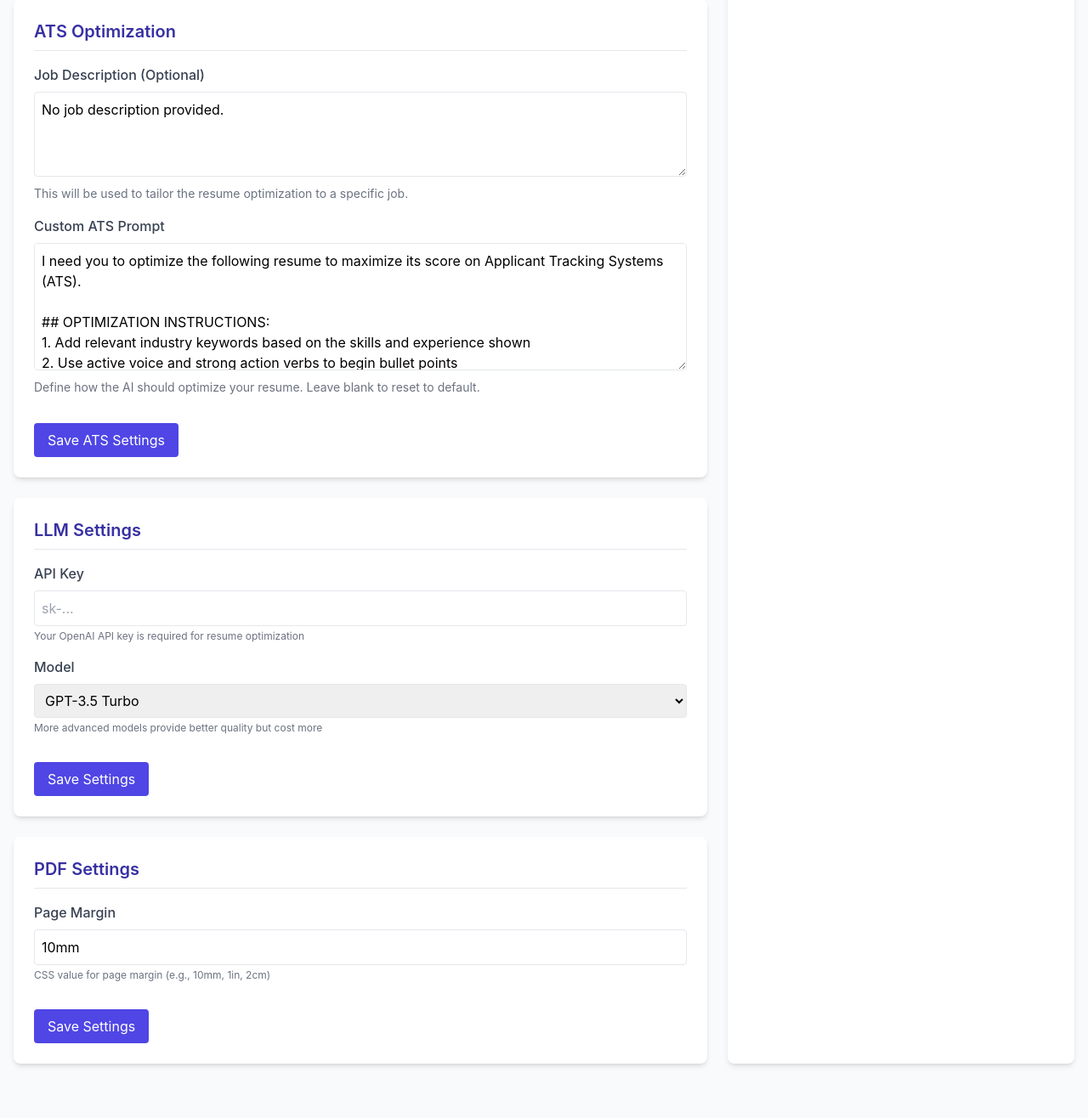
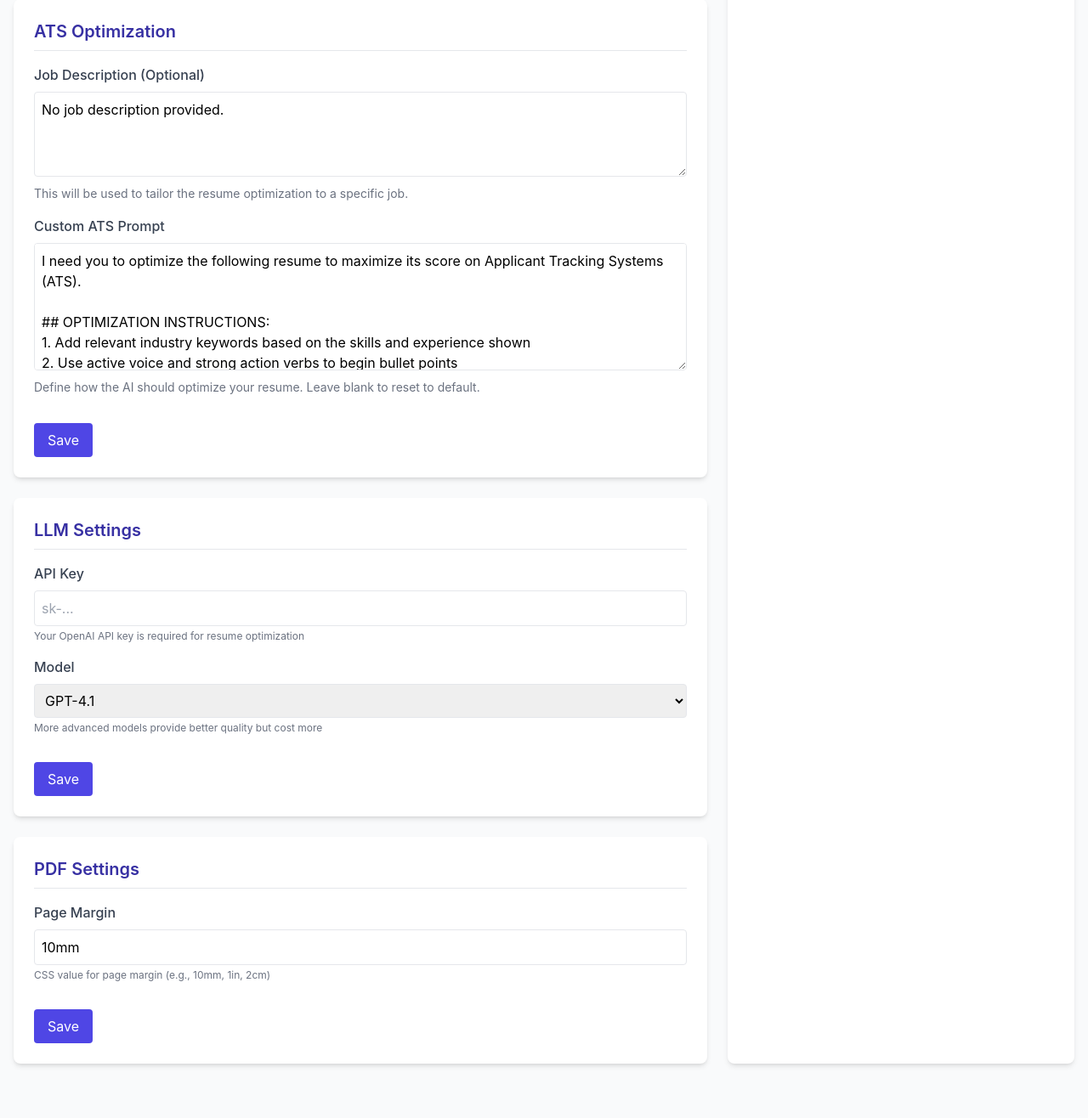
Before and after one commit to ocontant/auto-resume, a FastAPI app: page /api/config in a window 1280 px wide. Shown: the part 506-1822 px from the top of the page at 85% size. Run offline with FastAPI, Linux system fonts and the light colour scheme; parts of the project's set-up code (start-up, migrations or seed data) failed here and were passed over; some libraries are stand-ins or nearby versions.

Commit message:
Update model names and config loading

```diff
--- a/app/routes/ats.py
+++ b/app/routes/ats.py
@@ -5,6 +5,7 @@ from weasyprint import HTML
 
 from app.db import get_session
 from app.services.ats import optimize_resume
+from app.services.config import get_pdf_page_margin
 from app.services.resume import get_resume_by_id
 
 ats_router = APIRouter(prefix="/api/resumes", tags=["ats"])
@@ -20,7 +21,7 @@ HTML_TO_PDF_BASE = """
     <style>
         @page {{
             size: A4;
-            margin: 0;
+            margin: {pdf_margin};
         }}
     </style>
 </head>
@@ -50,7 +51,9 @@ async def download_ats_resume_pdf_from_html(
     """Generate and download the ATS-optimized version of the resume as PDF from provided HTML."""
     try:
         resume = await get_resume_by_id(session, resume_id)
-        full_html = HTML_TO_PDF_BASE.format(html_content=html_content)
+        pdf_margin = await get_pdf_page_margin(session)
+
+        full_html = HTML_TO_PDF_BASE.format(html_content=html_content, pdf_margin=pdf_margin)
         pdf_bytes = HTML(string=full_html).write_pdf()
 
         return Response(
--- a/app/templates/components/llm_settings_form.html
+++ b/app/templates/components/llm_settings_form.html
@@ -14,12 +14,20 @@
         <div>
             <label class="block text-gray-700 mb-2 font-medium">Model</label>
             <select name="model" class="w-full p-2 border rounded">
-                <option value="gpt-3.5-turbo" {% if model == "gpt-3.5-turbo" %}selected{% endif %}>GPT-3.5 Turbo</option>
-                <option value="gpt-4" {% if model == "gpt-4" %}selected{% endif %}>GPT-4</option>
-                <option value="gpt-4-turbo" {% if model == "gpt-4-turbo" %}selected{% endif %}>GPT-4 Turbo</option>
+                <option value="gpt-4.1" {% if model == "gpt-4.1" %}selected{% endif %}>GPT-4.1</option>
+                <option value="gpt-4.1-mini" {% if model == "gpt-4.1-mini" %}selected{% endif %}>GPT-4.1 Mini</option>
+                <option value="gpt-4.1-nano" {% if model == "gpt-4.1-nano" %}selected{% endif %}>GPT-4.1 Nano</option>
+                <option value="gpt-4o" {% if model == "gpt-4o" %}selected{% endif %}>GPT-4o</option>
+                <option value="gpt-4o-mini" {% if model == "gpt-4o-mini" %}selected{% endif %}>GPT-4o Mini</option>
+                <option value="o1" {% if model == "o1" %}selected{% endif %}>o1</option>
+                <option value="o1-pro" {% if model == "o1-pro" %}selected{% endif %}>o1 Pro</option>
+                <option value="o3" {% if model == "o3" %}selected{% endif %}>o3</option>
+                <option value="o4-mini" {% if model == "o4-mini" %}selected{% endif %}>o4 Mini</option>
+                <option value="o3-mini" {% if model == "o3-mini" %}selected{% endif %}>o3 Mini</option>
+                <option value="o1-mini" {% if model == "o1-mini" %}selected{% endif %}>o1 Mini</option>
             </select>
             <p class="text-xs text-gray-500 mt-1">More advanced models provide better quality but cost more</p>
         </div>
         <div id="llm-settings-feedback"></div>
-        <button type="submit" class="bg-indigo-600 text-white px-4 py-2 rounded hover:bg-indigo-700">Save Settings</button>
+        <button type="submit" class="bg-indigo-600 text-white px-4 py-2 rounded hover:bg-indigo-700">Save</button>
 </form>
--- a/app/templates/components/pdf_settings_form.html
+++ b/app/templates/components/pdf_settings_form.html
@@ -11,5 +11,5 @@
             <p class="text-xs text-gray-500 mt-1">CSS value for page margin (e.g., 10mm, 1in, 2cm)</p>
         </div>
         <div id="pdf-settings-feedback"></div>
-        <button type="submit" class="bg-indigo-600 text-white px-4 py-2 rounded hover:bg-indigo-700">Save Settings</button>
+        <button type="submit" class="bg-indigo-600 text-white px-4 py-2 rounded hover:bg-indigo-700">Save</button>
 </form>
--- a/app/templates/components/prompt_override_form.html
+++ b/app/templates/components/prompt_override_form.html
@@ -17,6 +17,6 @@
     </div>
     <div id="ats-settings-feedback"></div>
     <button type="submit" class="bg-indigo-600 text-white px-4 py-2 rounded hover:bg-indigo-700">
-        Save ATS Settings
+        Save
     </button>
 </form>
--- a/static/css/app.css
+++ b/static/css/app.css
@@ -87,8 +87,3 @@ body {
 #resume-list-container .overflow-y-auto {
     max-height: calc(100vh - 250px);
 }
-
-/* PDF page margin styles */
-@page {
-    margin: 2cm; /* Default margin that can be overridden by settings */
-}
```
Also changed, not shown: app/services/config.py (line endings or trailing spaces), app/templates/components/resume_upload_form.html (line endings or trailing spaces).
